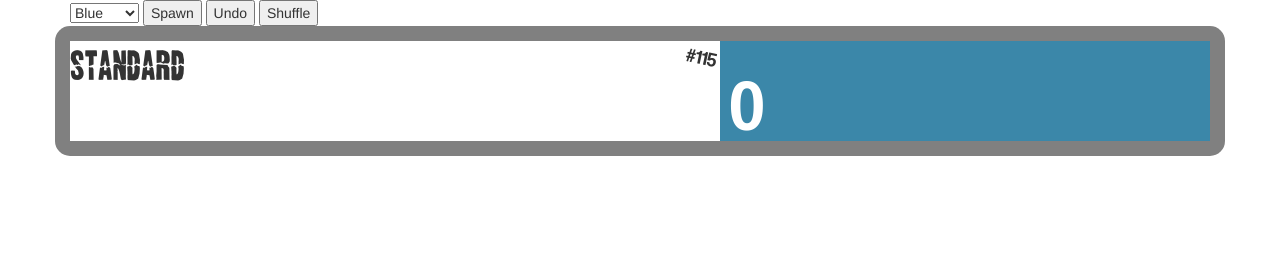
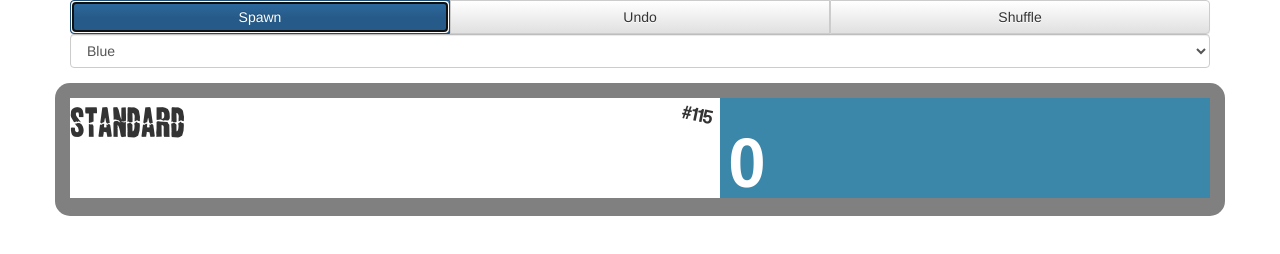
Before and after one commit to paulohumberto42/paulohumberto42.github.io, a plain HTML site: page index.html in a window 1280 px wide. Both pictures are taken after a click on the button "Spawn". Drawn offline with Linux system fonts and the light colour scheme.

Commit message:
Ajustes de layout

```diff
--- a/content/style.css
+++ b/content/style.css
@@ -64,20 +64,23 @@
     width: 57%;
     background-color: #fff;
     font-family: 'LandSpeedRecord';
+    margin-bottom: 3px;
 }
 
-.card-number:before {
+.card-number::before {
     content: '#';
 }
 
 .card-number {
     float: right;
+
     font-size: 1.4em;
     font-family: 'CoolveticaRg-Regular';
     -webkit-transform: rotate(12deg);
     -moz-transform: rotate(12deg);
     -o-transform: rotate(12eg);
-    padding: 3px;
+    margin-top: 3px;
+    margin-right: 7px;
 
 }
 
--- a/index.html
+++ b/index.html
@@ -4,20 +4,31 @@
     <title></title>
     <meta name="viewport" content="width=device-width, initial-scale=1">
     <link rel="stylesheet" href="content/bootstrap.min.css" />
+    <link rel="stylesheet" href="content/bootstrap-theme.min.css" />
     <link rel="stylesheet" href="content/style.css" />
 </head>
 <body>
     <div class="container">
         <div ng-controller="DeckController as deckCtrl">
-            <select ng-model="deckCtrl.dangerLevel">
-                <option value="blue">Blue</option>
-                <option value="yellow">Yellow</option>
-                <option value="orange">Orange</option>
-                <option value="red">Red</optio>n
-            </select>
-            <button ng-click="deckCtrl.spawnCard()">Spawn</button>
-            <button ng-click="deckCtrl.undo()">Undo</button>
-            <button ng-click="deckCtrl.shuffle()">Shuffle</button>
+            <div class="btn-group btn-group-justified" role="group" aria-label="Justified button group">
+                <div class="btn-group" role="group">
+                    <button type="button" class="btn btn-primary" ng-click="deckCtrl.spawnCard()">Spawn</button>
+                </div>
+                <div class="btn-group" role="group">
+                    <button type="button" class="btn btn-default" ng-click="deckCtrl.undo()">Undo</button>
+                </div>
+                <div class="btn-group" role="group">
+                    <button type="button" class="btn btn-default" ng-click="deckCtrl.shuffle()">Shuffle</button>
+                </div>
+            </div>
+            <div class="form-group">
+                <select class="form-control" ng-model="deckCtrl.dangerLevel">
+                    <option value="blue">Blue</option>
+                    <option value="yellow">Yellow</option>
+                    <option value="orange">Orange</option>
+                    <option value="red">Red</option>
+                </select>
+            </div>
 
             <div class="row card card-{{spawn.card.species}}"
                  ng-repeat="spawn in deckCtrl.spawns | limitTo: 15"
@@ -25,8 +36,8 @@
                 <div class=" col-xs-12">
                     <div class="row spawn spawn-{{spawn.dangerLevel}} spawn-{{spawn.spawn.type}}">
                         <div class="spawn-flavor">
+                            <div class="card-number"><span>{{spawn.card.number}}</span></div>
                             <span class="h1">{{spawn.card.species}} {{spawn.spawn.type}}</span>
-                            <div class="card-number">{{spawn.card.number}}</div>
                         </div>
                         <div class="spawn-value" ng-class="{ 'spawn-extraactivation': spawn.spawn.extraActivation, 'spawn-x': spawn.spawn.value }">
                             <span class="h1">{{spawn.spawn.value}}</span>
```
